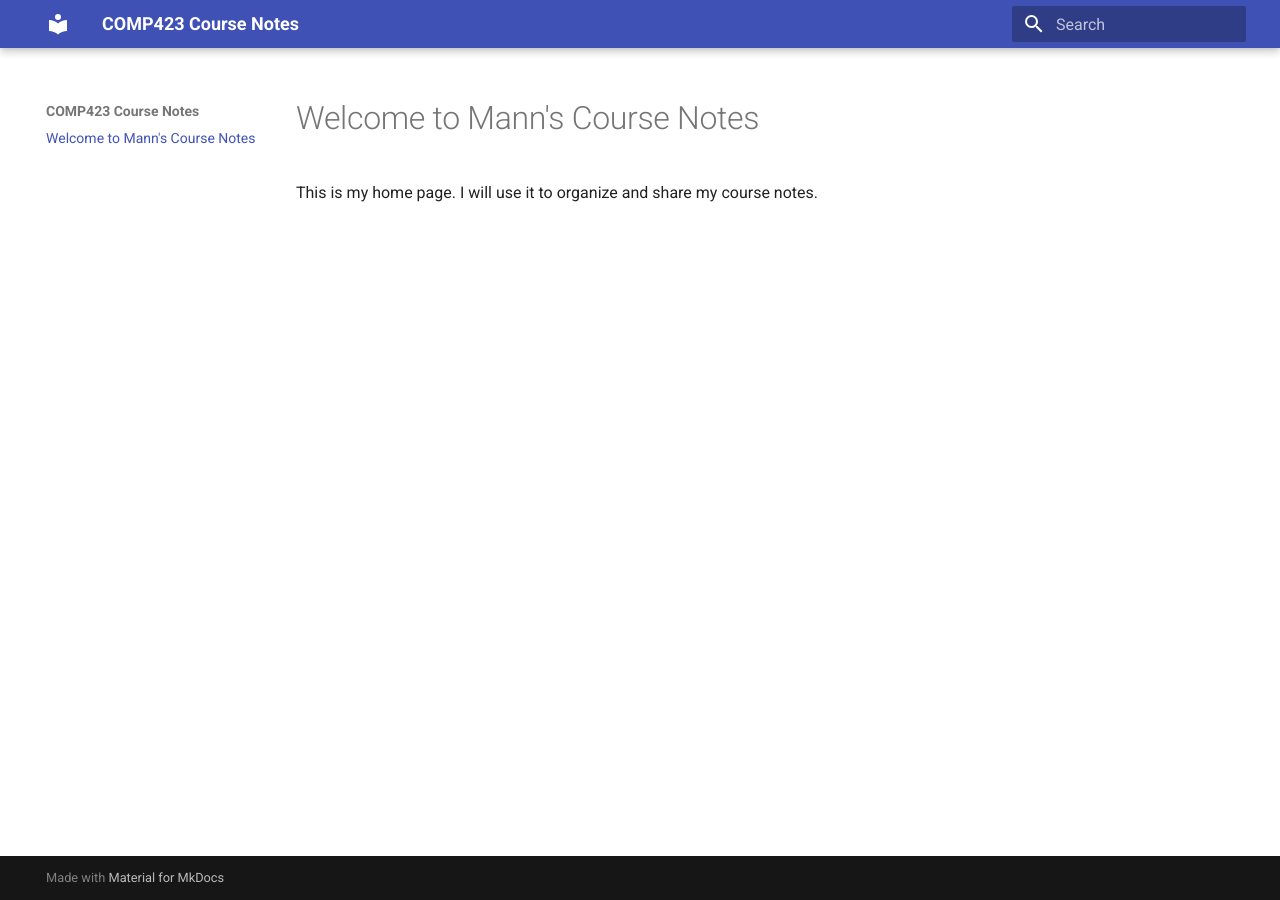
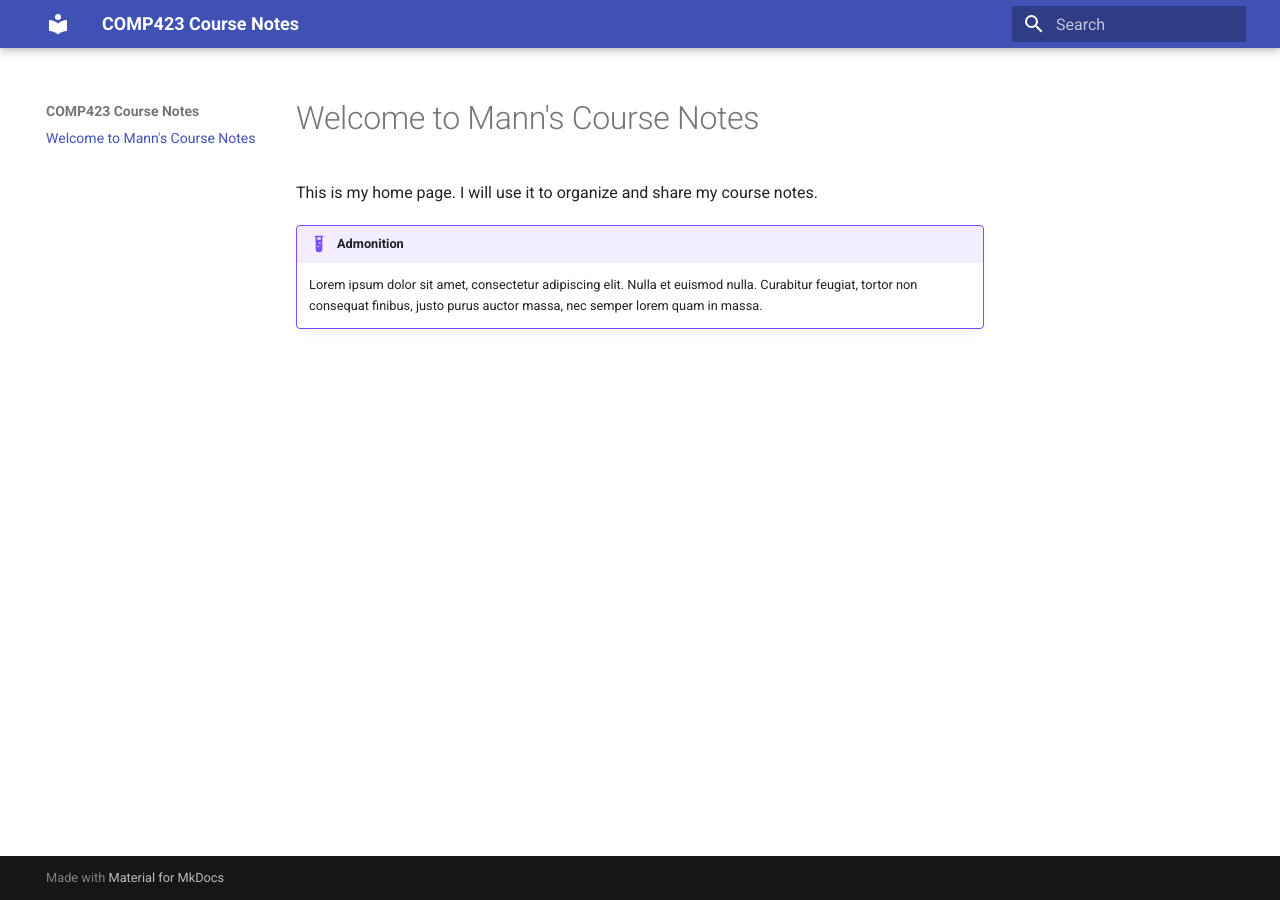
Before and after one commit to MannBarot/comp423-course-notes, an MkDocs documentation site: the page built from docs/index.md, in a window 1280 px wide. Built offline with MkDocs 1.6.1 and Material for MkDocs 9.7.7, drawn with Linux system fonts in a browser that asks for light colours.

Commit message:
added required admonition extension

```diff
--- a/docs/index.md
+++ b/docs/index.md
@@ -1,3 +1,9 @@
 # Welcome to Mann's Course Notes
 
 This is my home page. I will use it to organize and share my course notes.
+
+!!! Admonition Example
+
+    Lorem ipsum dolor sit amet, consectetur adipiscing elit. Nulla et euismod
+    nulla. Curabitur feugiat, tortor non consequat finibus, justo purus auctor
+    massa, nec semper lorem quam in massa.
--- a/mkdocs.yml
+++ b/mkdocs.yml
@@ -1,3 +1,8 @@
 site_name: COMP423 Course Notes
 theme:
   name: material
+
+markdown_extensions:
+  - admonition
+  - pymdownx.details
+  - pymdownx.superfences
```
Also changed, not shown: 1 other file.
